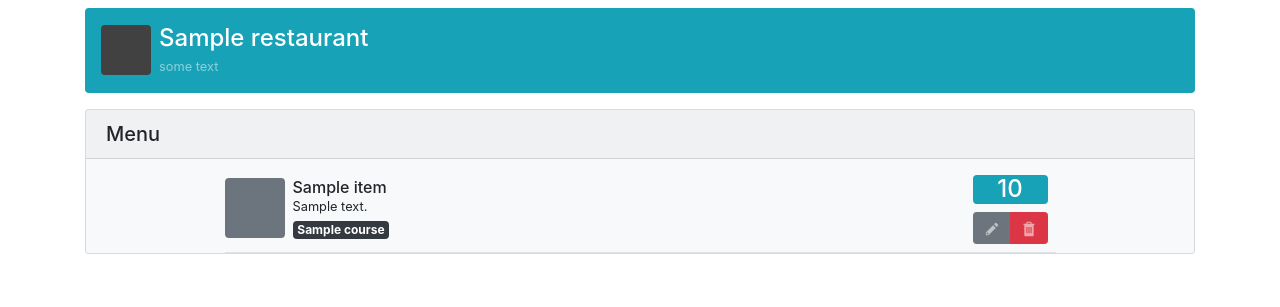
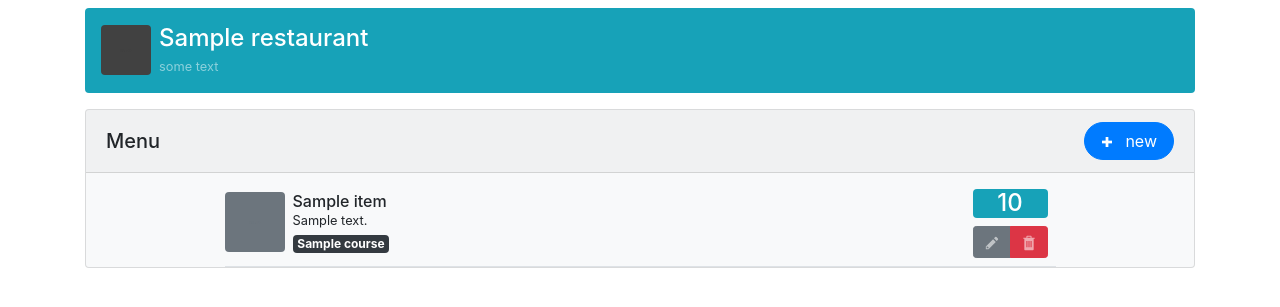
Before and after one commit to 3omer/restaurants-zone, a Flask app: template templates/menu.html in a window 1280 px wide. Shown: the part 56-363 px from the top of the page. Run offline with Flask 2, Linux system fonts and the light colour scheme; the template is opened without the code that fills it: most values are stand-ins (such as "Sample title", 1, 10 or a date in 2020); some libraries are stand-ins or nearby versions.

Commit message:
implement add menu item button fix edit menu button bug now loading data from edit buttom

```diff
--- a/templates/menu.html
+++ b/templates/menu.html
@@ -18,7 +18,19 @@
 
     </div>
     <div class="menu-list bg-light card my-3">
-        <h5 class="card-header">Menu</h5>
+        <div class="card-header d-flex  justify-content-between align-items-center">
+            <h5 class="mb-0">Menu</h5>
+            <button class="btn btn-primary rounded-pill" id="addItem" data-toggle="modal" data-target="#menuItemModal"
+                data-action="{{url_for('newMenuItem', restaurant_id=restaurant.id)}}" data-title="Create new Item">
+                <span>
+                    <svg xmlns="http://www.w3.org/2000/svg" viewBox="0 0 16 22" width="20" height="20">
+                        <rect width="3" height="11" x="6.5" y="5.5" fill="#ffffff" />
+                        <rect width="11" height="3" x="2.5" y="9.5" fill="#ffffff" />
+                    </svg>
+                </span>
+                <span class="text-white p-1">new</span>
+            </button>
+        </div>
         {% for item in menu_items %}
         <div class="menu-item d-flex justify-content-between align-items-center border-bottom pt-2 w-75 m-auto">
             <div class="d-flex">
@@ -27,16 +39,19 @@
                         class="img-fluid mr-2 rounded" style="width: 32px; height: 32px;" data-holder-rendered="true">
                 </div>
                 <div class="item-body">
-                    <h6 class="mb-0" id="itemName">{{item.name}}</h6>
-                    <div class="small" id="itemDescription">{{item.description}}</div>
-                    <strong class="badge badge-dark" id="itemCourse">{{item.course}}</strong>
+                    <h6 class="mb-0">{{item.name}}</h6>
+                    <div class="small">{{item.description}}</div>
+                    <strong class="badge badge-dark">{{item.course}}</strong>
                 </div>
             </div>
             <div class="ml-1 p-2">
-                <h4 class="text-center bg-info rounded text-white" id="itemPrice">{{item.price}}</h3>
+                <h4 class="text-center bg-info rounded text-white">{{item.price}}</h3>
                     <div class="btn-group btn-group-sm">
-                        <button class="btn btn-secondary" data-toggle="modal" data-target="#menuItemModal"
-                            data-action="{{url_for('editMenuItem', restaurant_id=restaurant.id, item_id=item.id)}}" data-title="Edit {{item.name}}">
+                        <button class="btn btn-secondary" id="editItem" data-toggle="modal" data-target="#menuItemModal"
+                            data-action="{{url_for('editMenuItem', restaurant_id=restaurant.id, item_id=item.id)}}"
+                            data-title="Edit {{item.name}}" data-name="{{item.name}}"
+                            data-description="{{item.description}}" data-course="{{item.course}}"
+                            data-price="{{item.price}}">
                             <svg width="20" height="20" xmlns="http://www.w3.org/2000/svg" viewBox="0 0 16 22">
                                 <path fill="#ffffff90"
                                     d="M1.204 14.796v3h3l8-8-3-3-8 8zm3 2h-2v-2h1v1h1v1zm10.3-9.3l-1.3 1.3-3-3 1.3-1.3a.996.996 0 0 1 1.41 0l1.59 1.59c.39.39.39 1.02 0 1.41z">
@@ -83,8 +98,8 @@
                         <div class="input-group-prepend">
                             <span class="input-group-text" id="basic-addon1">$</span>
                         </div>
-                            <input type="text" class="form-control" id="priceInput" placeholder="15" value="" aria-label="price"
-                                aria-describedby="basic-addon1">
+                        <input type="text" class="form-control" id="priceInput" placeholder="15" value=""
+                            aria-label="price" aria-describedby="basic-addon1">
                     </div>
                     <div class="form-group">
                         <textarea class="form-control" name="description" id="descriptionInput"
@@ -102,21 +117,24 @@
         $('#menuItemModal').on('show.bs.modal', function (event) {
             // get the modal title from the triggering button
             var btn = $(event.relatedTarget);
+            console.log('Button ' + btn.attr('id') + ' clicked');
             var modal = $(this);
             modal.find('.modal-title').text(btn.data('title'));
-                // get item details from the DOM
-                var name = $('#itemName').text();
-                var description = $('#itemDescription').text();
-                var price = $('#itemPrice').text();
-                var course = $('#itemCourse').text();
-                // populate the form with data
             var form = modal.find('#menuItemForm');
             form.attr('action', btn.data('action'));
+            if (btn.attr('id') === 'editItem') {
+                // get item details from the DOM
+                var name = btn.data('name');
+                var description = btn.data('description');
+                var price = btn.data('price')
+                var course = btn.data('course')
+                // populate the form with data
                 form.find('#nameInput').attr('value', name);
-                form.find('#descriptionInput').text( description);
+                form.find('#descriptionInput').text(description);
                 form.find('#courseInput').attr('value', course);
                 form.find('#priceInput').attr('value', price);
                 form.find('[type=submit]').text('Save Changes');
+            }
         })
     </script>
 </div>
--- a/templates/restaurants.html
+++ b/templates/restaurants.html
@@ -3,7 +3,7 @@
 
 
 {% block content %}
-<section class="container my-3">
+<section class="container my-3 w-75">
     <div class="restaurants-list">
         <div class="row">
             {% for r in restaurants %}
```
Lines whose indentation alone changed are shown as unchanged.
